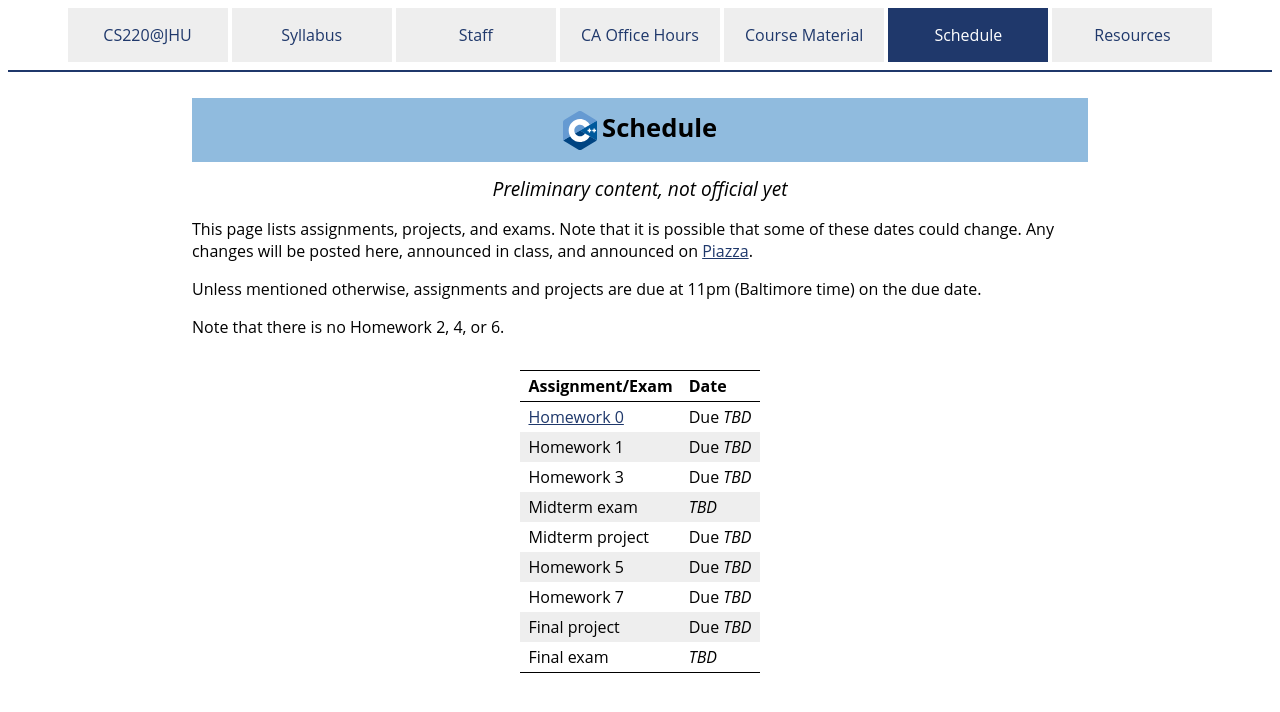
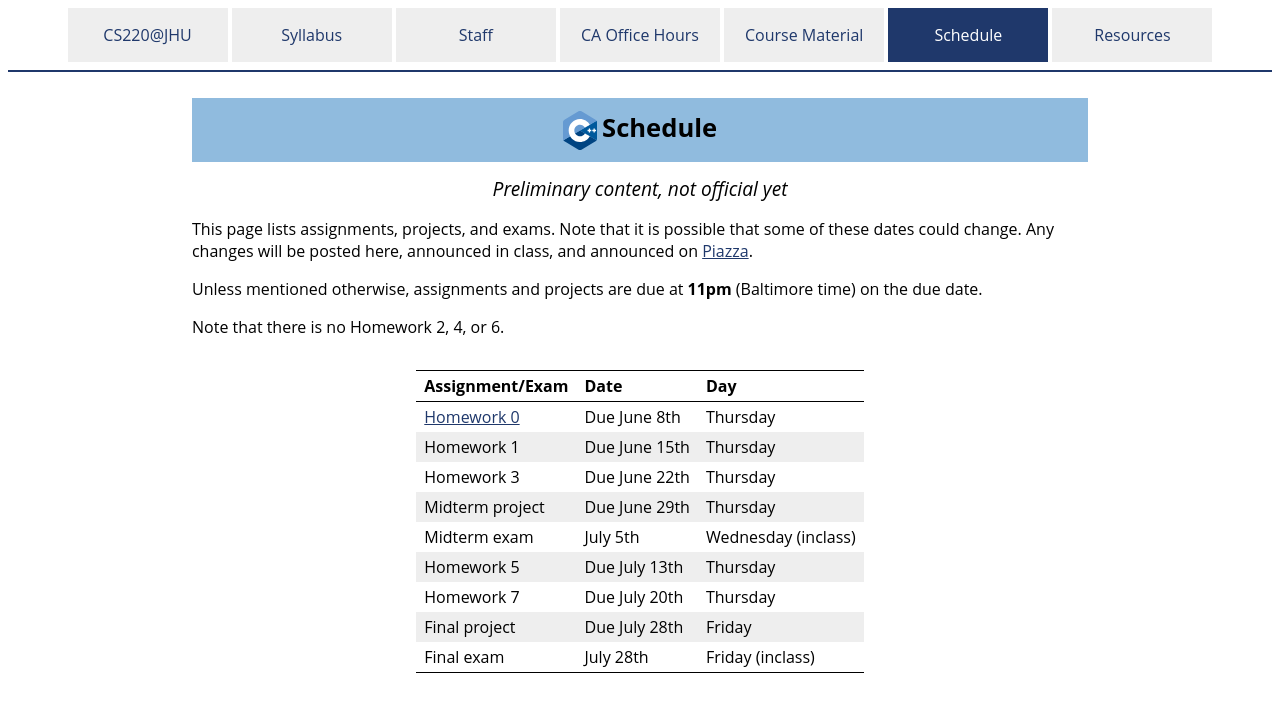
Before and after one commit to jhu-ip/cs220-summer24, a Jekyll site: the page built from schedule.md, in a window 1280 px wide. Shown: the top 712 px of the page. Built offline with Jekyll 4.4.1, drawn with Linux system fonts in a browser that asks for light colours.

Commit message:
update class schedule

```diff
--- a/schedule.md
+++ b/schedule.md
@@ -8,19 +8,19 @@ This page lists assignments, projects, and exams. Note that it is possible that
 of these dates could change. Any changes will be posted here, announced in class,
 and announced on [Piazza](https://piazza.com/jhu/spring2023/en601220/home).
 
-Unless mentioned otherwise, assignments and projects are due at 11pm (Baltimore time)
+Unless mentioned otherwise, assignments and projects are due at **11pm** (Baltimore time)
 on the due date.
 
 Note that there is no Homework 2, 4, or 6.
 
-Assignment/Exam | Date
---------------- | ----
-[Homework 0](assign/hw0.html) | Due *TBD*
-Homework 1 | Due *TBD*
-Homework 3 | Due *TBD*
-Midterm exam | *TBD*
-Midterm project | Due *TBD*
-Homework 5 | Due *TBD*
-Homework 7 | Due *TBD*
-Final project | Due *TBD*
-Final exam | *TBD*
+Assignment/Exam | Date | Day|
+--------------- | ---- | ---|
+[Homework 0](assign/hw0.html) | Due June 8th | Thursday
+Homework 1 | Due June 15th| Thursday
+Homework 3 | Due June 22th| Thursday
+Midterm project | Due June 29th |Thursday
+Midterm exam | July 5th| Wednesday (inclass)
+Homework 5 | Due July 13th| Thursday
+Homework 7 | Due July 20th| Thursday
+Final project | Due July 28th| Friday
+Final exam | July 28th| Friday (inclass)
```
Also changed, not shown: index.md (+1 -1 lines), staff.md (+8 -0 lines), syllabus.md (+9 -6 lines).
